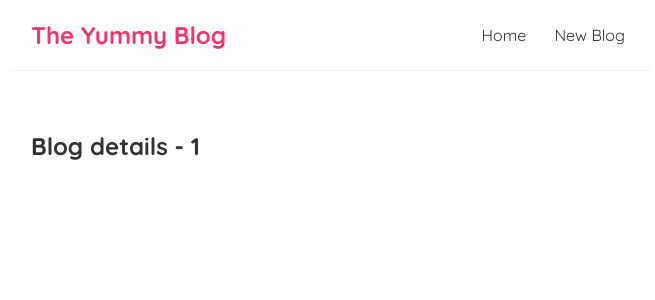
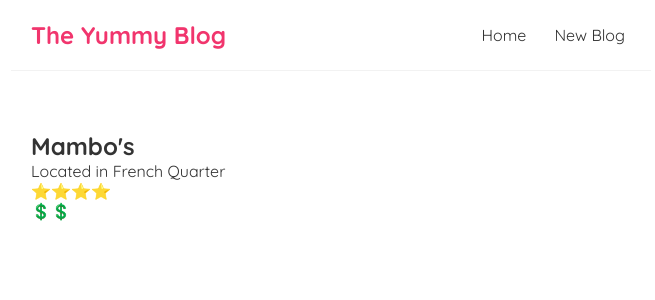
Before and after one commit to david-dinh/react-blog, a React (Create React App) app in the folder food-blog/: page /blogs/1 in a window 1280 px wide. Shown: the top 300 px of the page, without its empty margins (309-964 px from the left). Built offline with nearby package versions, Linux system fonts and the light colour scheme; data requests are answered from the project's data file.

Commit message:
individual fetches

```diff
--- a/food-blog/src/BlogDetails.js
+++ b/food-blog/src/BlogDetails.js
@@ -1,11 +1,22 @@
 import { useParams } from "react-router-dom";
+import useFetch from './useFetch';
 
 const BlogDetails = () => {
     const {id} = useParams()
+    const {data, isPending, error} = useFetch(`http://localhost:8000/blogs/${id}`);
 
     return (
         <div className="blog-details">
-            <h2>Blog details - {id}</h2>
+            {isPending && <div>Loading...</div>}
+            {error && <div>{error}</div>}
+            {data && (
+                <article>
+                    <h2>{data.name}</h2>
+                    <p>Located in {data.location}</p>
+                    <p>{"⭐".repeat(data.stars)}</p>
+                    <p>{"💲".repeat(data.price)}</p>
+                </article>
+            )}
         </div>
     );
 }
```
